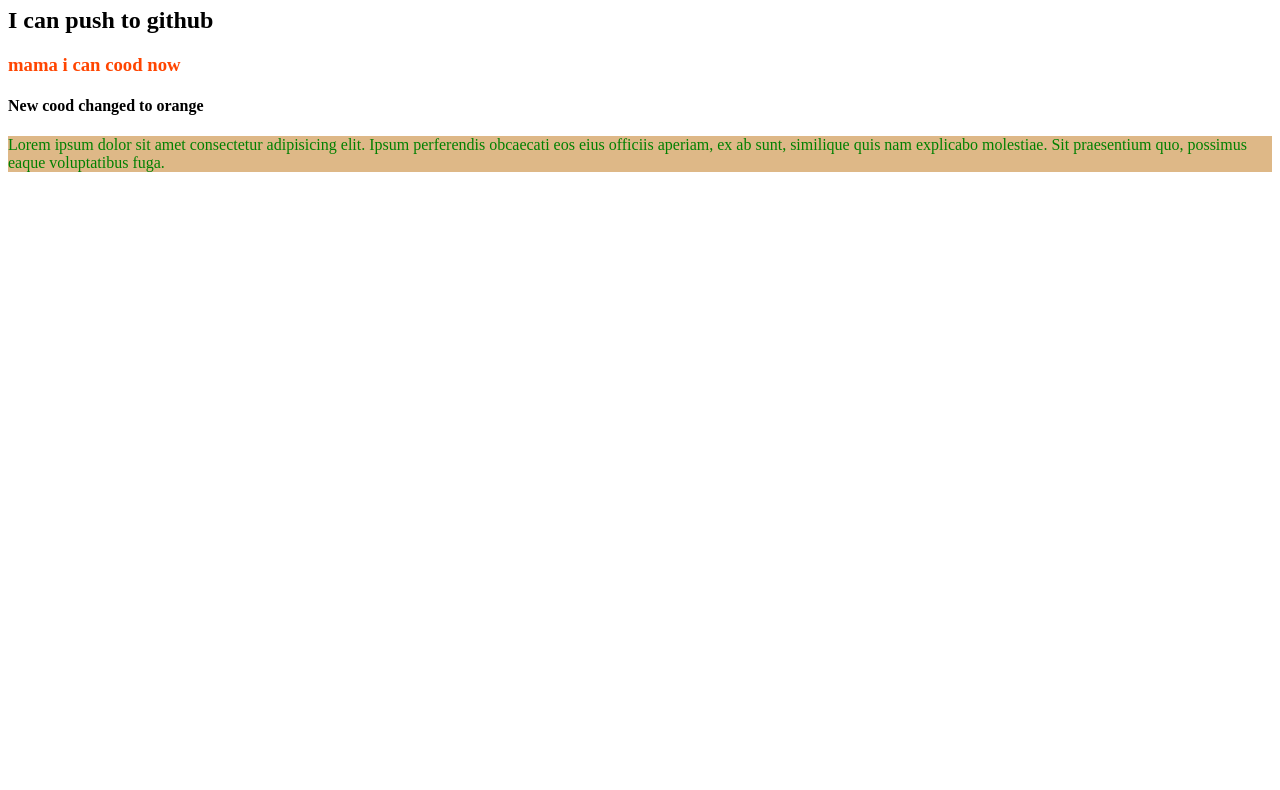
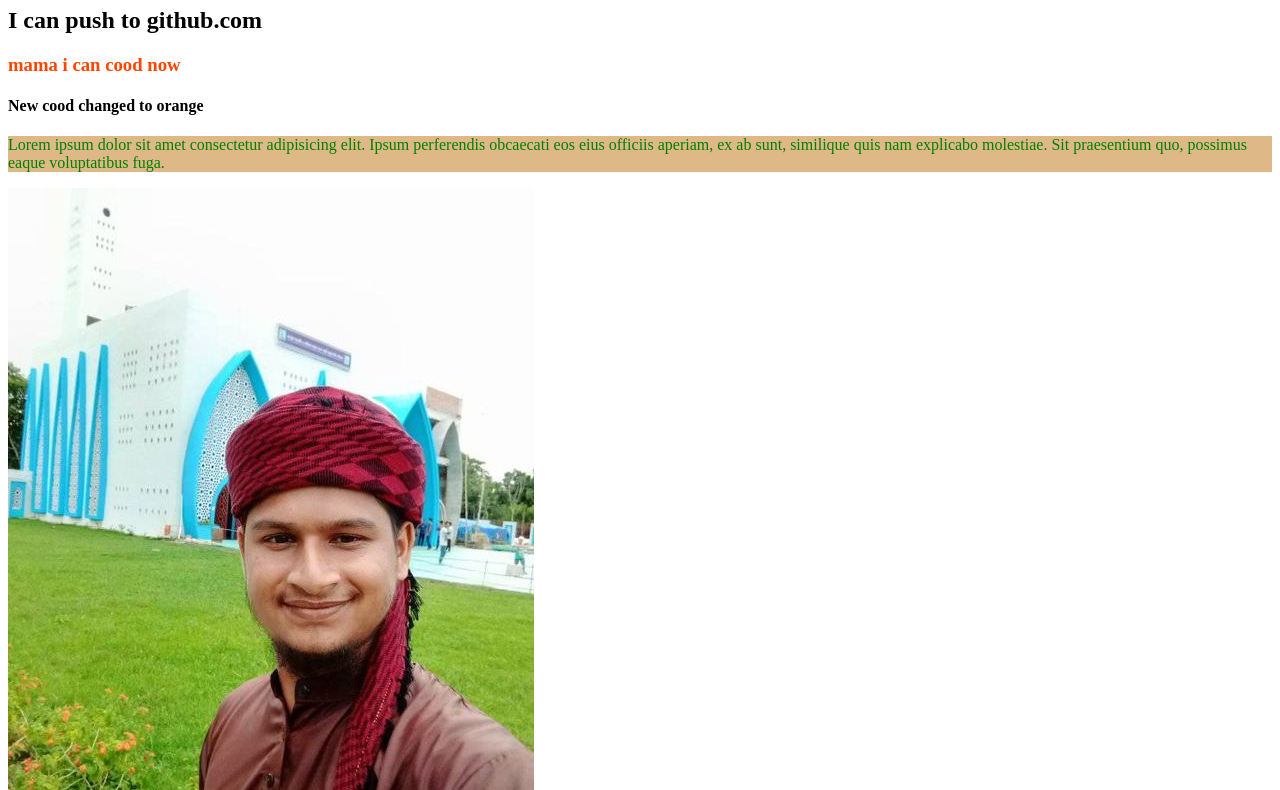
Before and after one commit to ab-rahim-bin-rakib/my-second-repo, a plain HTML site: page index.html in a window 1280 px wide. Shown: the part 73-863 px from the top of the page. Before the commit the page ends 800 px from the top, so only its background shows below. Drawn offline with Linux system fonts and the light colour scheme.

Commit message:
picters added

```diff
--- a/index.html
+++ b/index.html
@@ -9,9 +9,12 @@
 </head>
 <body>
     <h1>my website</h1>
-    <h2>I can push to github</h2>
+    <h2>I can push to github.com</h2>
     <h3>mama i can cood now </h3>
     <h4>New cood changed to orange</h4>
     <p>Lorem ipsum dolor sit amet consectetur adipisicing elit. Ipsum perferendis obcaecati eos eius officiis aperiam, ex ab sunt, similique quis nam explicabo molestiae. Sit praesentium quo, possimus eaque voluptatibus fuga.</p>
+    <img src="Abdul Jolil.jpg" alt="">
+    <img src="Abdur Rahim.jpg" alt="">
+
 </body>
 </html>
```
Also changed, not shown: Abdul Jolil.jpg (added), Abdur Rahim.jpg (added), IMG_20210313_132857.jpg (added).
